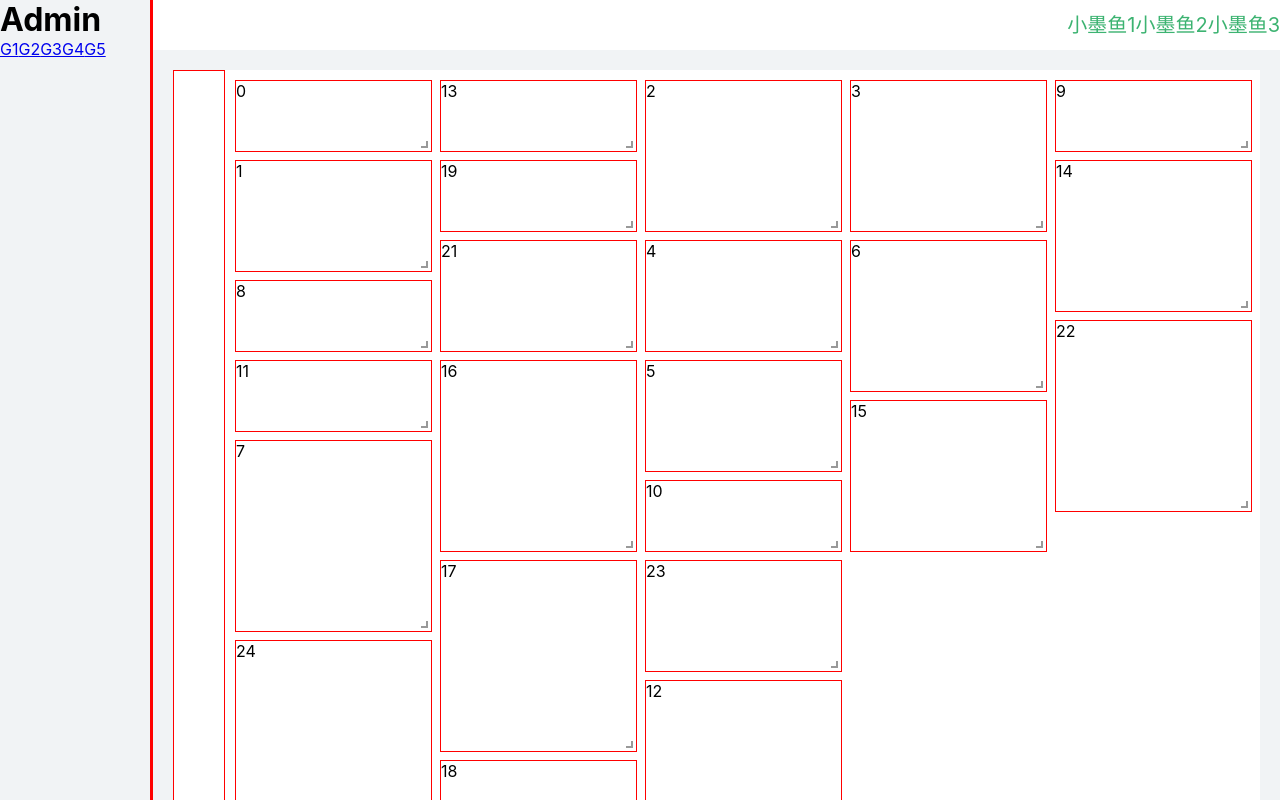
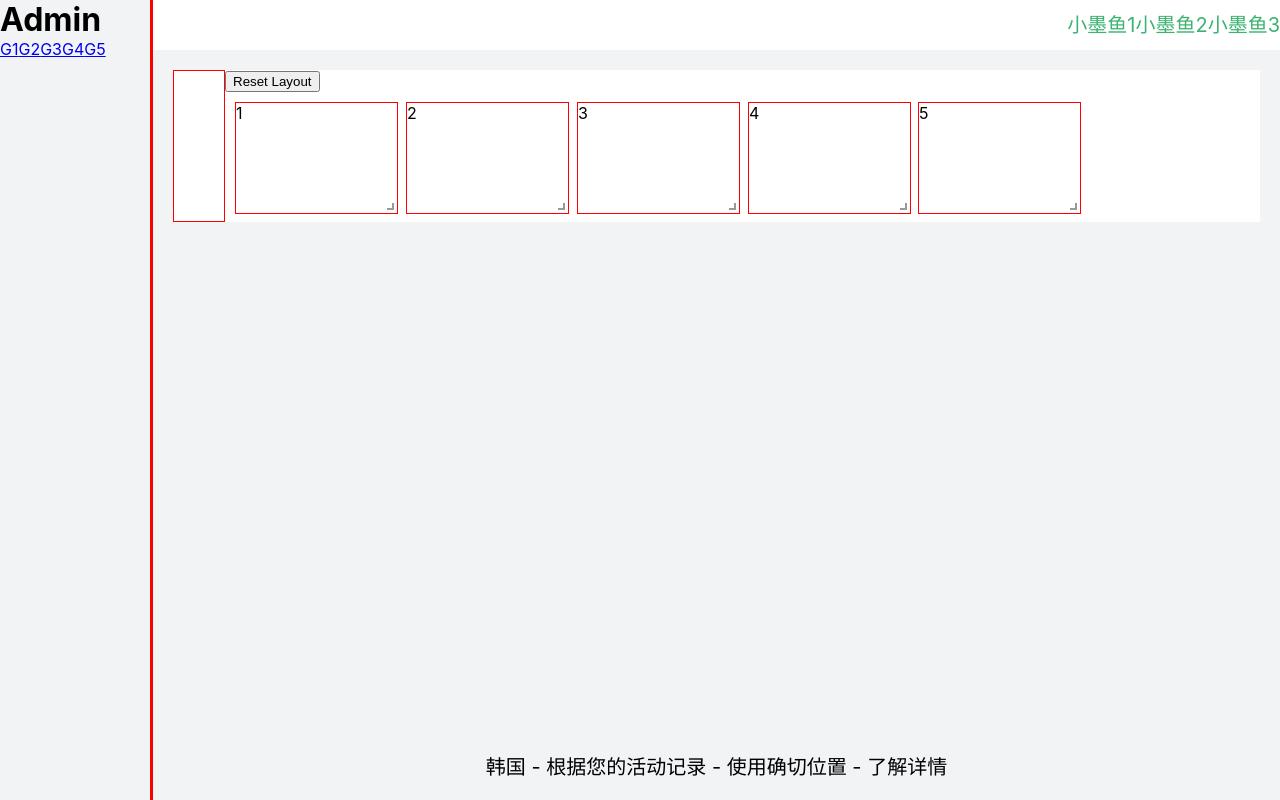
Before and after one commit to basebase/flex-layout-admin, a React (Create React App) app: page / in a window 1280 px wide. Built offline with nearby package versions, Linux system fonts and the light colour scheme.

Commit message:
添加可保存的拖拽布局

```diff
--- a/src/pages/grid-layout/index.js
+++ b/src/pages/grid-layout/index.js
@@ -4,6 +4,7 @@
 import React from 'react'
 import _ from "lodash"
 import { Responsive, WidthProvider } from "react-grid-layout"
+import SaveLayout from './saveLayout'
 import 'react-grid-layout/css/styles.css'
 import './index.css'
 
@@ -89,22 +90,23 @@ class LayoutGridPage extends React.Component {
 
                 </div>
                 <div className="layout-canvas">
+                    <SaveLayout/>
 
-                    <ResponsiveReactGridLayout
-                        {...this.props}
-                        layouts={this.state.layouts}
-                        onBreakpointChange={this.onBreakpointChange}
-                        onLayoutChange={this.onLayoutChange}
-                        // WidthProvider option
-                        measureBeforeMount={false}
-                        // I like to have it animate on mount. If you don't, delete `useCSSTransforms` (it's default `true`)
-                        // and set `measureBeforeMount={true}`.
-                        useCSSTransforms={this.state.mounted}
-                        compactType={this.state.compactType}
-                        preventCollision={!this.state.compactType}
-                    >
-                        {this.generateDOM()}
-                    </ResponsiveReactGridLayout>
+                    {/*<ResponsiveReactGridLayout*/}
+                        {/*{...this.props}*/}
+                        {/*layouts={this.state.layouts}*/}
+                        {/*onBreakpointChange={this.onBreakpointChange}*/}
+                        {/*onLayoutChange={this.onLayoutChange}*/}
+                        {/*// WidthProvider option*/}
+                        {/*measureBeforeMount={false}*/}
+                        {/*// I like to have it animate on mount. If you don't, delete `useCSSTransforms` (it's default `true`)*/}
+                        {/*// and set `measureBeforeMount={true}`.*/}
+                        {/*useCSSTransforms={this.state.mounted}*/}
+                        {/*compactType={this.state.compactType}*/}
+                        {/*preventCollision={!this.state.compactType}*/}
+                    {/*>*/}
+                        {/*{this.generateDOM()}*/}
+                    {/*</ResponsiveReactGridLayout>*/}
                 </div>
             </div>
         )
--- /dev/null
+++ b/src/pages/grid-layout/saveLayout.js
@@ -0,0 +1,99 @@
+/**
+ * Created by Joker on 19/7/29.
+ */
+import React from 'react'
+import RGL, { WidthProvider } from 'react-grid-layout'
+
+const ReactGridLayout = WidthProvider(RGL)
+const originalLayout = getFromLS("layout") || []
+
+
+function getFromLS(key) {
+    let ls = {};
+    if (global.localStorage) {
+        try {
+            ls = JSON.parse(global.localStorage.getItem("rgl-7")) || {};
+        } catch (e) {
+            /*Ignore*/
+        }
+    }
+    return ls[key];
+}
+
+function saveToLS(key, value) {
+    if (global.localStorage) {
+        global.localStorage.setItem(
+            "rgl-7",
+            JSON.stringify({
+                [key]: value
+            })
+        );
+    }
+}
+
+class SaveLayout extends React.PureComponent {
+    constructor(props) {
+        super(props)
+        this.state = {
+            layout: JSON.parse(JSON.stringify(originalLayout))
+        };
+
+        this.onLayoutChange = this.onLayoutChange.bind(this)
+        this.resetLayout = this.resetLayout.bind(this)
+    }
+
+    static defaultProps = {
+        className: "layout",
+        cols: 12,
+        rowHeight: 30,
+        onLayoutChange: function() {}
+    }
+
+
+
+    resetLayout() {
+        this.setState({
+            layout: []
+        })
+    }
+
+    onLayoutChange(layout) {
+        /*eslint no-console: 0*/
+        saveToLS("layout", layout);
+        this.setState({ layout });
+        this.props.onLayoutChange(layout); // updates status display
+    }
+
+
+    render() {
+        return (
+            <div>
+                <button onClick={this.resetLayout}>Reset Layout</button>
+                <ReactGridLayout
+                    {...this.props}
+                    layout={this.state.layout}
+                    onLayoutChange={this.onLayoutChange}
+                >
+                    <div className="r-grid" key="1" data-grid={{ w: 2, h: 3, x: 0, y: 0 }}>
+                        <span className="text">1</span>
+                    </div>
+                    <div className="r-grid" key="2" data-grid={{ w: 2, h: 3, x: 2, y: 0 }}>
+                        <span className="text">2</span>
+                    </div>
+                    <div className="r-grid" key="3" data-grid={{ w: 2, h: 3, x: 4, y: 0 }}>
+                        <span className="text">3</span>
+                    </div>
+                    <div className="r-grid" key="4" data-grid={{ w: 2, h: 3, x: 6, y: 0 }}>
+                        <span className="text">4</span>
+                    </div>
+                    <div className="r-grid" key="5" data-grid={{ w: 2, h: 3, x: 8, y: 0 }}>
+                        <span className="text">5</span>
+                    </div>
+                </ReactGridLayout>
+            </div>
+        )
+    }
+}
+
+
+export default SaveLayout
```
